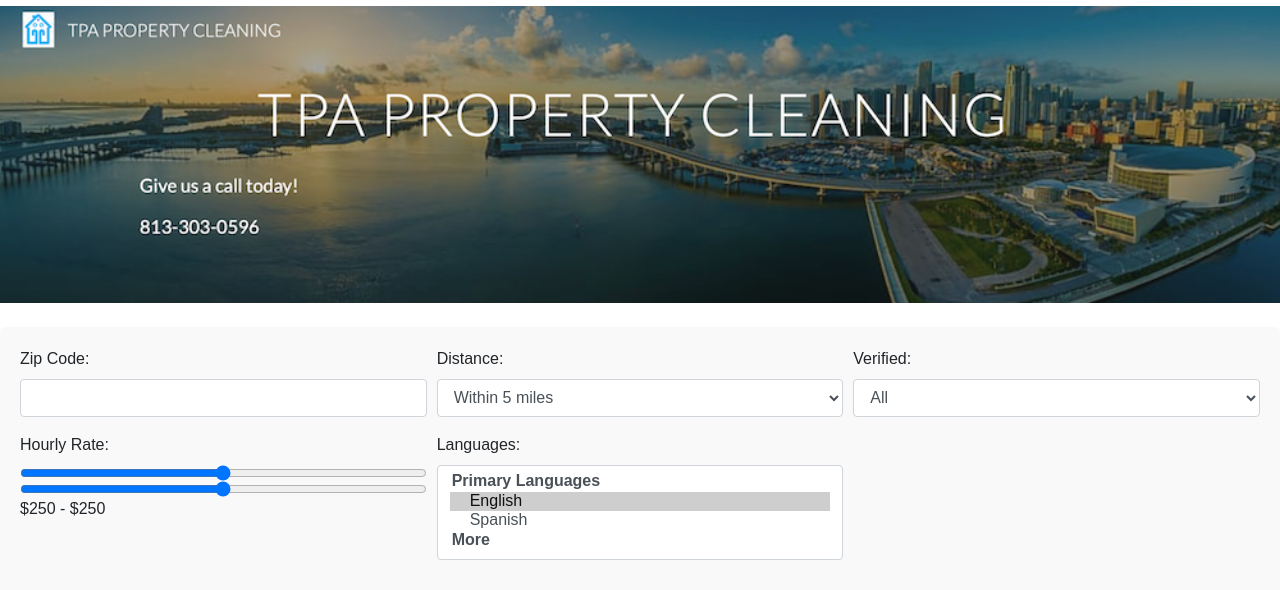
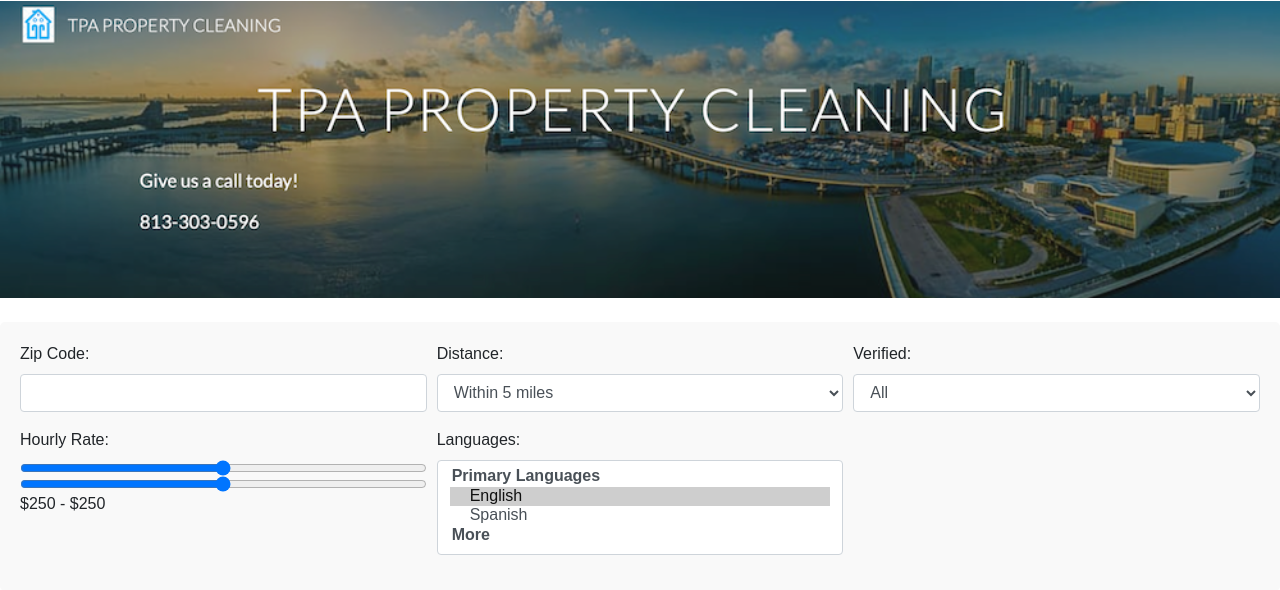
Before and after one commit to StatStud/test-hostgator, a PHP site: page / in a window 1280 px wide. Shown: the part 64-654 px from the top of the page. Run offline with PHP 8.4, Linux system fonts and the light colour scheme; the visitor is signed in with stand-in values (Sample User, id 1).

Commit message:
update Sun Dec 24 13:41:28 EST 2023

```diff
--- a/index.php
+++ b/index.php
@@ -39,7 +39,7 @@ if (!isset($_SESSION['user_id'])) {
     </nav>
 
     <!-- Image spot -->
-    <div class="image-spot" style="margin-top: 70px;">
+    <div class="image-spot" style="margin-top: 65px;">
         <img src="faces/cover.png">
     </div>
 
```
